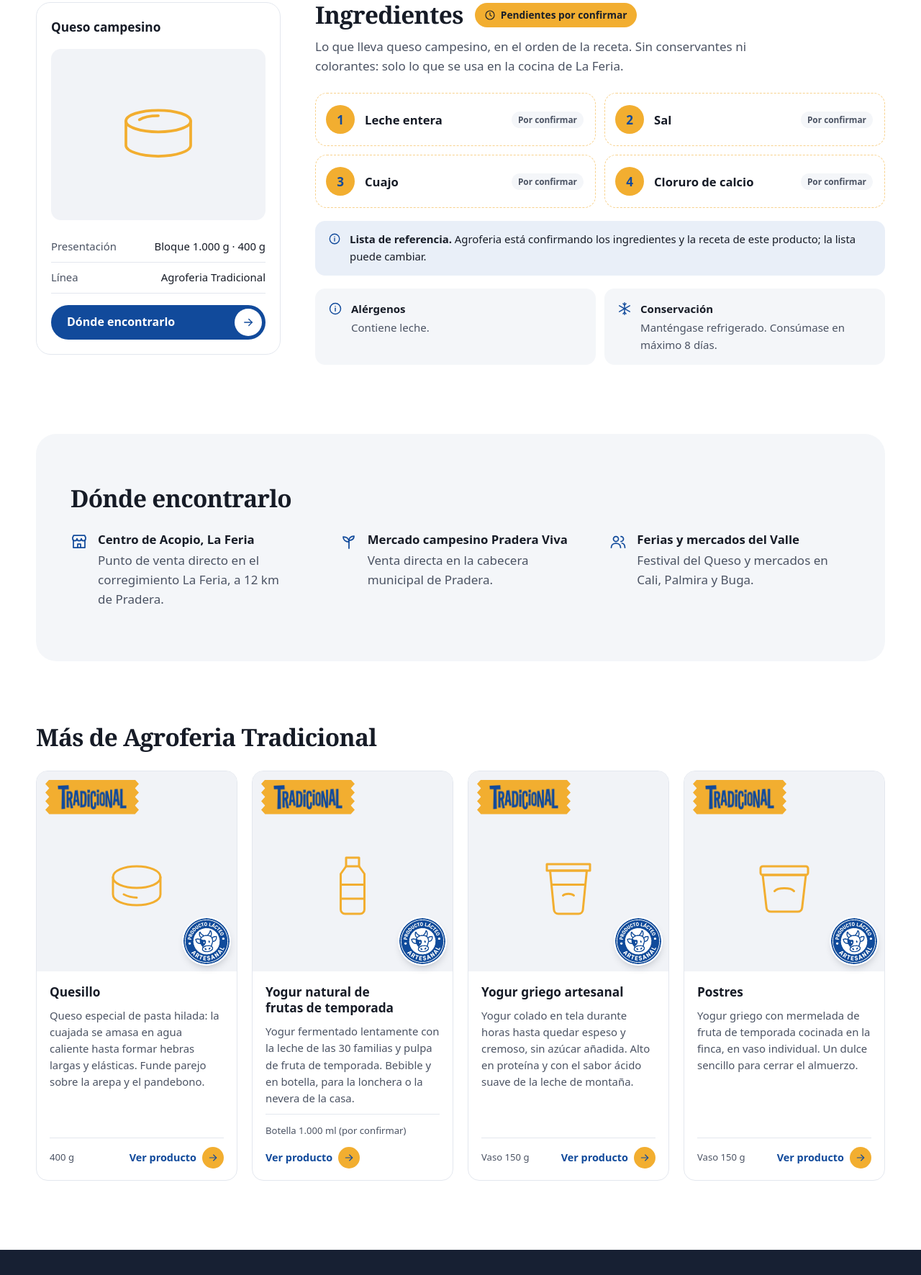
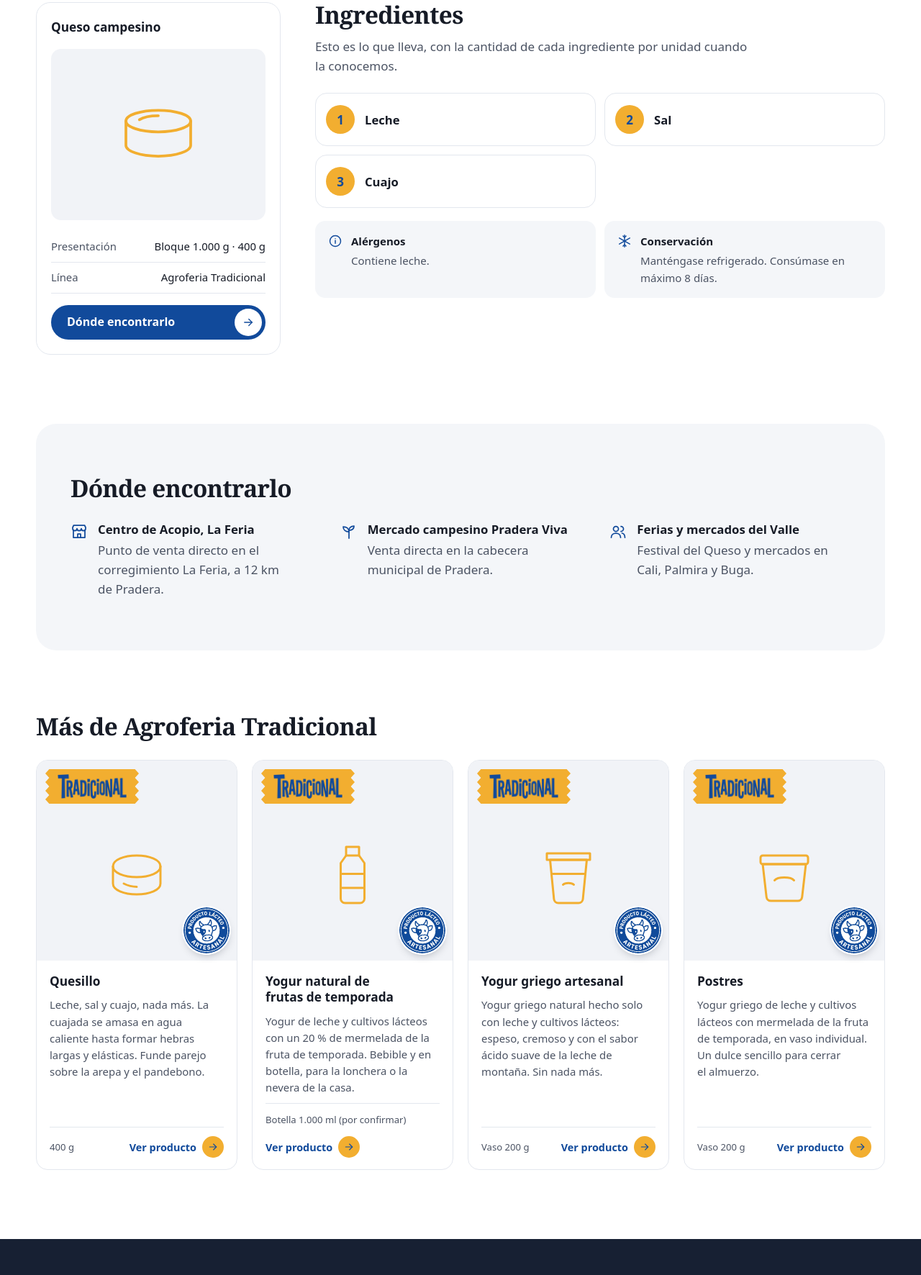
Before and after one commit to Jdavidruanob/agroferia-web, an Astro site: page /productos/queso-campesino in a window 1280 px wide. Shown: the part 1025-2797 px from the top of the page at 72% size. Built offline with nearby package versions, Linux system fonts and the light colour scheme; Astro itself is replaced by a stand-in of ours; a web font is replaced by a local one.

Commit message:
Ingredientes reales por producto y descripciones armadas con ellos
Co-Authored-By: Claude Sonnet 5.5 <noreply@anthropic.com>

```diff
--- a/src/data/productos.ts
+++ b/src/data/productos.ts
@@ -71,8 +71,12 @@ export interface Caracteristica {
 
 export interface Ingrediente {
   nombre: string;
-  /** Composición o aclaración, p. ej. "leche entera, cultivos lácticos". */
+  /** Cantidad por unidad de producto, p. ej. "70 g" o "80 %". */
+  cantidad?: string;
+  /** De qué está hecho, p. ej. "leche y cultivos lácteos". */
   detalle?: string;
+  /** Solo para productos con dos versiones, p. ej. "Con bocadillo". */
+  version?: string;
 }
 
 export interface Producto {
@@ -135,24 +139,23 @@ export const productos: Producto[] = [
     linea: 'tradicional',
     grupo: 'tradicional',
     glyph: 'campesino',
-    receta:
-      'Leche del ordeño de la mañana, cuajada y prensada a mano como se ha hecho siempre en La Feria. Fresco, suave y con el punto justo de sal para la arepa, el chocolate o el desayuno.',
-    resumen: 'Fresco y suave, en 1.000 g y 400 g.',
-    descripcion: 'Queso fresco de receta campesina, hecho en La Feria con leche del día.',
+    receta: 'Hecho solo con leche, sal y cuajo: la leche del ordeño de la mañana se cuaja, se prensa a mano y se sala. Queso fresco, suave y de sabor limpio, para la arepa, el chocolate o el desayuno.',
+    resumen: 'Leche, sal y cuajo. En 1.000 g y 400 g.',
+    descripcion: 'Queso campesino fresco hecho con tres ingredientes: leche, sal y cuajo.',
     presentacion: 'Bloque 1.000 g · 400 g',
     ingredientes: [
-      { nombre: 'Leche entera' },
+      { nombre: 'Leche' },
       { nombre: 'Sal' },
       { nombre: 'Cuajo' },
-      { nombre: 'Cloruro de calcio' },
     ],
+    ingredientesConfirmados: true,
     alergenos: 'Contiene leche.',
     conservacion: 'Manténgase refrigerado. Consúmase en máximo 8 días.',
     caracteristicas: [
       { icono: 'users', titulo: 'Saber campesino', texto: 'Receta que pasa de una generación a otra.' },
+      { icono: 'sprout', titulo: 'Solo tres ingredientes', texto: 'Leche, sal y cuajo.' },
       { icono: 'package', titulo: 'Dos tamaños', texto: '1.000 g para la familia, 400 g para la semana.' },
       origen,
-      directo,
     ],
   },
   {
@@ -161,17 +164,16 @@ export const productos: Producto[] = [
     linea: 'tradicional',
     grupo: 'tradicional',
     glyph: 'quesillo',
-    receta:
-      'Queso especial de pasta hilada: la cuajada se amasa en agua caliente hasta formar hebras largas y elásticas. Funde parejo sobre la arepa y el pandebono.',
-    resumen: 'Queso especial de hebra, 400 g.',
-    descripcion: 'Quesillo de pasta hilada, elástico y suave, hecho a mano en La Feria.',
+    receta: 'Leche, sal y cuajo, nada más. La cuajada se amasa en agua caliente hasta formar hebras largas y elásticas. Funde parejo sobre la arepa y el pandebono.',
+    resumen: 'Queso de hebra: leche, sal y cuajo.',
+    descripcion: 'Quesillo de pasta hilada, elástico y suave, hecho con leche, sal y cuajo.',
     presentacion: '400 g',
     ingredientes: [
-      { nombre: 'Leche entera' },
+      { nombre: 'Leche' },
       { nombre: 'Sal' },
       { nombre: 'Cuajo' },
-      { nombre: 'Cloruro de calcio' },
     ],
+    ingredientesConfirmados: true,
     alergenos: 'Contiene leche.',
     conservacion: 'Manténgase refrigerado.',
     caracteristicas: [
@@ -187,17 +189,15 @@ export const productos: Producto[] = [
     linea: 'tradicional',
     grupo: 'tradicional',
     glyph: 'botella',
-    receta:
-      'Yogur fermentado lentamente con la leche de las 30 familias y pulpa de fruta de temporada. Bebible y en botella, para la lonchera o la nevera de la casa.',
-    resumen: 'Bebible, en botella.',
-    descripcion: 'Yogur natural con fruta de temporada, en botella para toda la familia.',
+    receta: 'Yogur de leche y cultivos lácteos con un 20 % de mermelada de la fruta de temporada. Bebible y en botella, para la lonchera o la nevera de la casa.',
+    resumen: 'Yogur con mermelada de fruta, en botella.',
+    descripcion: 'Yogur de fruta de temporada: 80 % yogur de leche y cultivos lácteos y 20 % mermelada de fruta con azúcar.',
     presentacion: 'Botella 1.000 ml (por confirmar)',
     ingredientes: [
-      { nombre: 'Leche entera' },
-      { nombre: 'Pulpa de fruta de temporada' },
-      { nombre: 'Azúcar' },
-      { nombre: 'Cultivos lácticos' },
+      { nombre: 'Yogur', cantidad: '80 %', detalle: 'leche y cultivos lácteos' },
+      { nombre: 'Mermelada de fruta de temporada', cantidad: '20 %', detalle: 'fruta y azúcar' },
     ],
+    ingredientesConfirmados: true,
     alergenos: 'Contiene leche.',
     conservacion: 'Manténgase refrigerado. Una vez abierto, consúmase en máximo 5 días.',
     caracteristicas: [
@@ -213,20 +213,19 @@ export const productos: Producto[] = [
     linea: 'tradicional',
     grupo: 'tradicional',
     glyph: 'vaso',
-    receta:
-      'Yogur colado en tela durante horas hasta quedar espeso y cremoso, sin azúcar añadida. Alto en proteína y con el sabor ácido suave de la leche de montaña.',
-    resumen: 'Espeso, natural y alto en proteína.',
-    descripcion: 'Yogur colado de textura espesa, sin azúcar añadida.',
-    presentacion: 'Vaso 150 g',
+    receta: 'Yogur griego natural hecho solo con leche y cultivos lácteos: espeso, cremoso y con el sabor ácido suave de la leche de montaña. Sin nada más.',
+    resumen: 'Yogur griego natural: leche y cultivos.',
+    descripcion: 'Yogur griego natural de 200 g, hecho únicamente con leche y cultivos lácteos.',
+    presentacion: 'Vaso 200 g',
     ingredientes: [
-      { nombre: 'Leche entera' },
-      { nombre: 'Cultivos lácticos' },
+      { nombre: 'Yogur griego natural', cantidad: '200 g', detalle: 'leche y cultivos lácteos' },
     ],
+    ingredientesConfirmados: true,
     alergenos: 'Contiene leche.',
     conservacion: 'Manténgase refrigerado entre 2 °C y 6 °C.',
     caracteristicas: [
-      { icono: 'zap', titulo: 'Alto en proteína', texto: 'Casi el triple que un yogur tradicional.' },
-      { icono: 'sprout', titulo: 'Sin azúcar añadida', texto: 'Solo leche y cultivos.' },
+      { icono: 'sprout', titulo: 'Solo leche y cultivos', texto: 'Sin ingredientes añadidos.' },
+      { icono: 'droplet', titulo: 'Espeso y cremoso', texto: 'Textura de yogur griego.' },
       artesanal,
       directo,
     ],
@@ -237,15 +236,15 @@ export const productos: Producto[] = [
     linea: 'tradicional',
     grupo: 'tradicional',
     glyph: 'crema',
-    receta:
-      'Yogur griego con mermelada de fruta de temporada cocinada en la finca, en vaso individual. Un dulce sencillo para cerrar el almuerzo.',
+    receta: 'Yogur griego de leche y cultivos lácteos con mermelada de la fruta de temporada, en vaso individual. Un dulce sencillo para cerrar el almuerzo.',
     resumen: 'Yogur griego con mermelada de fruta.',
-    descripcion: 'Postre de yogur griego con mermelada de fruta de temporada, en vaso individual.',
-    presentacion: 'Vaso 150 g',
+    descripcion: 'Postre de 200 g: 150 g de yogur griego y 50 g de mermelada de fruta de temporada.',
+    presentacion: 'Vaso 200 g',
     ingredientes: [
-      { nombre: 'Yogur griego', detalle: 'leche entera, cultivos lácticos' },
-      { nombre: 'Mermelada de fruta de temporada', detalle: 'fruta, azúcar' },
+      { nombre: 'Yogur griego', cantidad: '150 g', detalle: 'leche y cultivos lácteos' },
+      { nombre: 'Mermelada de fruta de temporada', cantidad: '50 g', detalle: 'fruta y azúcar' },
     ],
+    ingredientesConfirmados: true,
     alergenos: 'Contiene leche.',
     conservacion: 'Manténgase refrigerado.',
     caracteristicas: [
@@ -263,21 +262,21 @@ export const productos: Producto[] = [
     linea: 'pal-arranque',
     grupo: 'portables',
     glyph: 'bocadillo',
-    receta:
-      'Queso campesino prensado a mano con la leche del ordeño de la mañana, con un corazón de arequipe cremoso o de bocadillo de guayaba. Salado por fuera, dulce por dentro, en un empaque que no se aplasta en la cangurera.',
-    resumen: 'Salado y dulce para la mitad de la subida.',
-    descripcion:
-      'Queso campesino relleno de arequipe o de bocadillo de guayaba, en porción individual para llevar. El sodio del queso y el azúcar del relleno dan energía rápida en la ruta.',
-    presentacion: 'Paquete 40 g · con arequipe o con bocadillo',
+    receta: 'Quesillo de hebras suaves hecho con leche, sal y cuajo, relleno de arequipe artesanal de leche y azúcar o de dulce de guayaba. Salado por fuera, dulce por dentro, para comer a mitad de la subida.',
+    resumen: 'Quesillo relleno, salado y dulce.',
+    descripcion: 'Quesillo de 70 g relleno de arequipe artesanal o de dulce de guayaba, en porción individual para llevar en la cangurera.',
+    presentacion: 'Quesillo 70 g · con arequipe o con bocadillo',
     ingredientes: [
-      { nombre: 'Queso campesino', detalle: 'leche entera, sal, cuajo' },
-      { nombre: 'Relleno a elegir', detalle: 'arequipe (leche, azúcar) o bocadillo de guayaba (pulpa de guayaba, azúcar)' },
+      { nombre: 'Quesillo', cantidad: '70 g', detalle: 'leche, sal y cuajo' },
+      { nombre: 'Dulce de guayaba (bocadillo)', detalle: 'guayaba y azúcar', version: 'Versión con bocadillo' },
+      { nombre: 'Arequipe artesanal', cantidad: '30 g', detalle: 'leche y azúcar', version: 'Versión con arequipe' },
     ],
+    ingredientesConfirmados: true,
     alergenos: 'Contiene leche.',
     conservacion: 'Manténgase refrigerado. Fuera de la nevera, consúmase en las siguientes 4 horas.',
     caracteristicas: [
-      { icono: 'pocket', titulo: 'Cabe en la cangurera', texto: 'Empaque firme que no se aplasta.' },
-      { icono: 'zap', titulo: 'Salado y dulce', texto: 'Sodio y energía rápida en una porción.' },
+      { icono: 'pocket', titulo: 'Cabe en la cangurera', texto: 'Porción individual y firme.' },
+      { icono: 'heart', titulo: 'Salado y dulce', texto: 'Quesillo y relleno en una sola porción.' },
       artesanal,
       directo,
     ],
@@ -289,22 +288,20 @@ export const productos: Producto[] = [
     linea: 'pal-arranque',
     grupo: 'portables',
     glyph: 'arequipe',
-    receta:
-      'Panelita de leche cocida a fuego lento con panela, como se hace en las cocinas de la vereda, acompañada de hebras de quesillo suave. El dulce de siempre, en porción para el camino.',
-    resumen: 'El dulce de la finca con quesillo.',
-    descripcion:
-      'Panelita de leche hecha con leche de La Feria y panela, acompañada de quesillo en hebras. Carbohidrato para seguir pedaleando y un toque salado.',
-    presentacion: 'Paquete 40 g',
+    receta: 'Panelita de leche artesanal, hecha con leche y azúcar, junto a hebras de quesillo de leche, sal y cuajo. El dulce de siempre con un toque salado, en porción para el camino.',
+    resumen: 'Panelita de leche y quesillo.',
+    descripcion: 'Porción de 50 g con panelita de leche artesanal (20 g) y quesillo (30 g), para llevar en el bolsillo del jersey.',
+    presentacion: 'Paquete 50 g',
     ingredientes: [
-      { nombre: 'Leche entera' },
-      { nombre: 'Panela' },
-      { nombre: 'Quesillo', detalle: 'leche entera, sal, cuajo' },
+      { nombre: 'Quesillo', cantidad: '30 g', detalle: 'leche, sal y cuajo' },
+      { nombre: 'Panelita de leche artesanal', cantidad: '20 g', detalle: 'leche y azúcar' },
     ],
+    ingredientesConfirmados: true,
     alergenos: 'Contiene leche.',
     conservacion: 'Manténgase en lugar fresco. El quesillo, refrigerado.',
     caracteristicas: [
       { icono: 'pocket', titulo: 'Para llevar', texto: 'Porción individual para el bolsillo.' },
-      { icono: 'zap', titulo: 'Energía para subir', texto: 'Carbohidrato de la panela y la leche.' },
+      { icono: 'heart', titulo: 'Dulce y salado', texto: 'Panelita de leche con quesillo.' },
       artesanal,
       directo,
     ],
@@ -316,23 +313,21 @@ export const productos: Producto[] = [
     linea: 'pal-arranque',
     grupo: 'portables',
     glyph: 'doypack',
-    receta:
-      'Yogur griego colado lentamente hasta quedar espeso, mezclado con pulpa de las frutas que estén dando las fincas esa semana. Viene con tapa de rosca para tomarlo en marcha.',
-    resumen: 'Yogur griego para tomar sin bajarse de la bici.',
-    descripcion:
-      'Yogur griego con fruta de temporada en doypack con tapa. Cabe en el bolsillo trasero del jersey y se abre con una mano.',
-    presentacion: 'Doypack 150 g con tapa',
+    receta: 'Yogur griego de leche y cultivos lácteos, espeso y cremoso, con mermelada de la fruta de temporada. Viene en doypack con tapa de rosca para tomarlo en marcha.',
+    resumen: 'Yogur griego con mermelada, para tomar en marcha.',
+    descripcion: 'Doypack de 120 g: 90 g de yogur griego y 30 g de mermelada de fruta de temporada. Cabe en el bolsillo trasero del jersey y se abre con una mano.',
+    presentacion: 'Doypack 120 g con tapa',
     ingredientes: [
-      { nombre: 'Yogur griego', detalle: 'leche entera, cultivos lácticos' },
-      { nombre: 'Pulpa de fruta de temporada' },
-      { nombre: 'Miel de abejas' },
+      { nombre: 'Yogur griego', cantidad: '90 g', detalle: 'leche y cultivos lácteos' },
+      { nombre: 'Mermelada de fruta de temporada', cantidad: '30 g', detalle: 'fruta y azúcar' },
     ],
+    ingredientesConfirmados: true,
     alergenos: 'Contiene leche.',
     conservacion: 'Manténgase refrigerado. Fuera de la nevera, consúmase el mismo día.',
     caracteristicas: [
       { icono: 'pocket', titulo: 'Cabe en el jersey', texto: 'Empaque flexible para el bolsillo trasero.' },
       { icono: 'hand', titulo: 'Se abre con una mano', texto: 'Tapa de rosca, sin detener la marcha.' },
-      { icono: 'zap', titulo: '10,5 g de proteína', texto: 'Por doypack.' },
+      { icono: 'sun', titulo: 'Fruta de temporada', texto: 'La mermelada cambia con la cosecha.' },
       directo,
     ],
     ruta: { momento: 'En el bolsillo', consumo: 'Para llevar', nota: 'Se compra en el punto de acopio y se toma en la bajada.' },
@@ -388,7 +383,7 @@ export const productos: Producto[] = [
     alergenos: 'Contiene leche.',
     conservacion: 'Consúmase recién preparado.',
     caracteristicas: [
-      { icono: 'zap', titulo: '21 g de proteína', texto: 'Por vaso, para recuperar después de rodar.' },
+      { icono: 'zap', titulo: 'Para recuperar', texto: 'Leche o yogur griego con fruta, para después de rodar.' },
       { icono: 'sun', titulo: 'Fruta de temporada', texto: 'Lo que esté dando la tierra esa semana.' },
       { icono: 'cup', titulo: 'Hecho al momento', texto: 'Lo prepara una persona de la asociación.' },
       directo,
@@ -401,24 +396,22 @@ export const productos: Producto[] = [
     linea: 'pal-arranque',
     grupo: 'punto-fisico',
     glyph: 'cuchara',
-    receta:
-      'Capas de yogur griego, mermelada de fruta de temporada hecha en la finca, granola crocante y miel. Se arma al momento, para comer con cuchara sentado con el grupo.',
-    resumen: 'Yogur griego, mermelada de temporada, granola y miel.',
-    descripcion:
-      'Yogur griego con mermelada de fruta de temporada, granola y miel, servido en el punto de acopio. Proteína y carbohidrato para el tercer tiempo.',
+    receta: 'Capas de yogur griego, mermelada de fruta de temporada y granola endulzada con miel natural. Se arma al momento, para comer con cuchara sentado con el grupo.',
+    resumen: 'Yogur griego, mermelada y granola con miel.',
+    descripcion: 'Yogur griego con mermelada de fruta de temporada y granola endulzada con miel natural, servido en el punto de acopio para el tercer tiempo.',
     presentacion: 'Vaso 200 g, servido en el punto de acopio',
     ingredientes: [
       { nombre: 'Yogur griego' },
       { nombre: 'Mermelada de fruta de temporada' },
-      { nombre: 'Granola comercial' },
-      { nombre: 'Miel de abejas' },
+      { nombre: 'Granola comercial', detalle: 'endulzada con miel natural' },
     ],
-    alergenos: 'Contiene leche y avena. Puede contener trazas de frutos secos.',
+    ingredientesConfirmados: true,
+    alergenos: 'Contiene leche. La granola comercial puede contener cereales con gluten y frutos secos: revisar su empaque.',
     conservacion: 'Consúmase en el punto de venta.',
     caracteristicas: [
-      { icono: 'zap', titulo: '15 g de proteína', texto: 'Por porción, gracias al yogur griego.' },
-      { icono: 'sprout', titulo: 'Granola y miel', texto: 'Energía que dura el resto del día.' },
+      { icono: 'sprout', titulo: 'Granola con miel natural', texto: 'Crocante y endulzada con miel.' },
       { icono: 'sun', titulo: 'Mermelada de temporada', texto: 'Fruta de la región, cocinada en la finca.' },
+      { icono: 'users', titulo: 'Para compartir', texto: 'El tercer tiempo con el grupo.' },
       directo,
     ],
     ruta: { momento: 'Tercer tiempo', consumo: 'En el punto de venta', nota: 'Para la parada, sentado con el grupo.' },
@@ -429,17 +422,15 @@ export const productos: Producto[] = [
     linea: 'pal-arranque',
     grupo: 'punto-fisico',
     glyph: 'vaso',
-    receta:
-      'Yogur natural fermentado en la asociación con trozos de fruta de temporada, servido frío en vaso ecológico de presentación personal.',
-    resumen: 'Presentación personal, en vaso ecológico.',
-    descripcion:
-      'Yogur con frutas de temporada servido frío en vaso ecológico, para tomar en la parada mientras el grupo se reagrupa.',
+    receta: 'Yogur de leche y cultivos lácteos con mermelada de fruta de temporada, servido frío en vaso ecológico de presentación personal.',
+    resumen: 'Yogur con mermelada, en vaso ecológico.',
+    descripcion: 'Yogur de fruta de temporada: 80 % yogur de leche y cultivos lácteos y 20 % mermelada de fruta con azúcar, en vaso ecológico para la parada.',
     presentacion: 'Vaso ecológico 200 g, presentación personal',
     ingredientes: [
-      { nombre: 'Yogur natural', detalle: 'leche entera, cultivos lácticos' },
-      { nombre: 'Fruta de temporada' },
-      { nombre: 'Azúcar' },
+      { nombre: 'Yogur', cantidad: '80 %', detalle: 'leche y cultivos lácteos' },
+      { nombre: 'Mermelada de fruta de temporada', cantidad: '20 %', detalle: 'fruta y azúcar' },
     ],
+    ingredientesConfirmados: true,
     alergenos: 'Contiene leche.',
     conservacion: 'Consúmase en el punto de venta.',
     caracteristicas: [
--- a/src/pages/productos/[slug].astro
+++ b/src/pages/productos/[slug].astro
@@ -162,8 +162,9 @@ const puntos = pa
               )}
             </div>
             <p class="ingr__intro">
-              Lo que lleva {p.nombre.charAt(0).toLowerCase() + p.nombre.slice(1)}, en el orden de la receta. Sin conservantes
-              ni colorantes: solo lo que se usa en la cocina de La Feria.
+              {p.ingredientes.length === 1
+                ? 'Está hecho con un solo ingrediente.'
+                : `Esto es lo que lleva, con la cantidad de cada ingrediente por unidad cuando la conocemos.`}
             </p>
 
             <ol class:list={['ingr__list', { 'is-pendiente': !p.ingredientesConfirmados }]}>
@@ -171,8 +172,12 @@ const puntos = pa
                 <li class="ingr__item">
                   <span class="ingr__num" aria-hidden="true">{n + 1}</span>
                   <span class="ingr__txt">
-                    <strong>{i.nombre}</strong>
-                    {i.detalle && <span>{i.detalle}</span>}
+                    {i.version && <em class="ingr__version">{i.version}</em>}
+                    <strong>
+                      {i.nombre}
+                      {i.cantidad && <span class="ingr__cant">{i.cantidad}</span>}
+                    </strong>
+                    {i.detalle && <span class="ingr__detalle">De {i.detalle}</span>}
                   </span>
                   {!p.ingredientesConfirmados && <span class="ingr__tag">Por confirmar</span>}
                 </li>
@@ -578,10 +583,37 @@ const puntos = pa
     font-size: 1.04rem;
     line-height: 1.3;
   }
-  .ingr__txt span {
+  .ingr__detalle {
     color: var(--ink-2);
-    font-size: 0.9rem;
+    font-size: 0.92rem;
     line-height: 1.4;
+  }
+  .ingr__cant {
+    display: inline-block;
+    margin-left: 8px;
+    padding: 1px 9px;
+    border-radius: 999px;
+    background: var(--c);
+    color: #fff;
+    font-size: 0.8rem;
+    font-weight: 700;
+    vertical-align: 1px;
+    font-variant-numeric: tabular-nums;
+  }
+  .ficha--tr .ingr__cant {
+    color: var(--on-orange);
+  }
+  .ingr__version {
+    justify-self: start;
+    color: var(--c);
+    font-size: 0.74rem;
+    font-style: normal;
+    font-weight: 800;
+    letter-spacing: 0.04em;
+    text-transform: uppercase;
+  }
+  .ficha--tr .ingr__version {
+    color: var(--on-orange);
   }
   .ingr__tag {
     justify-self: end;
```
